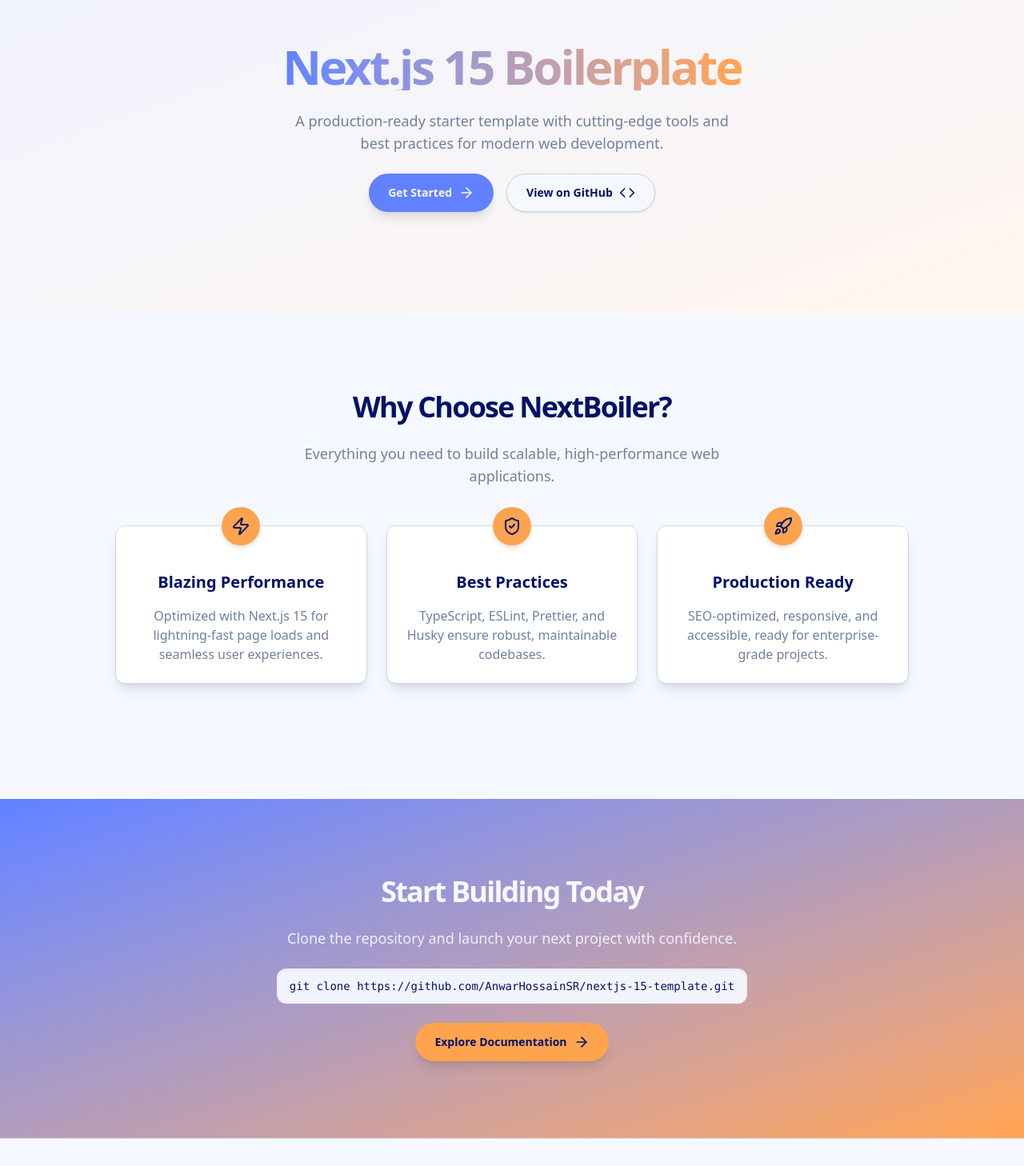
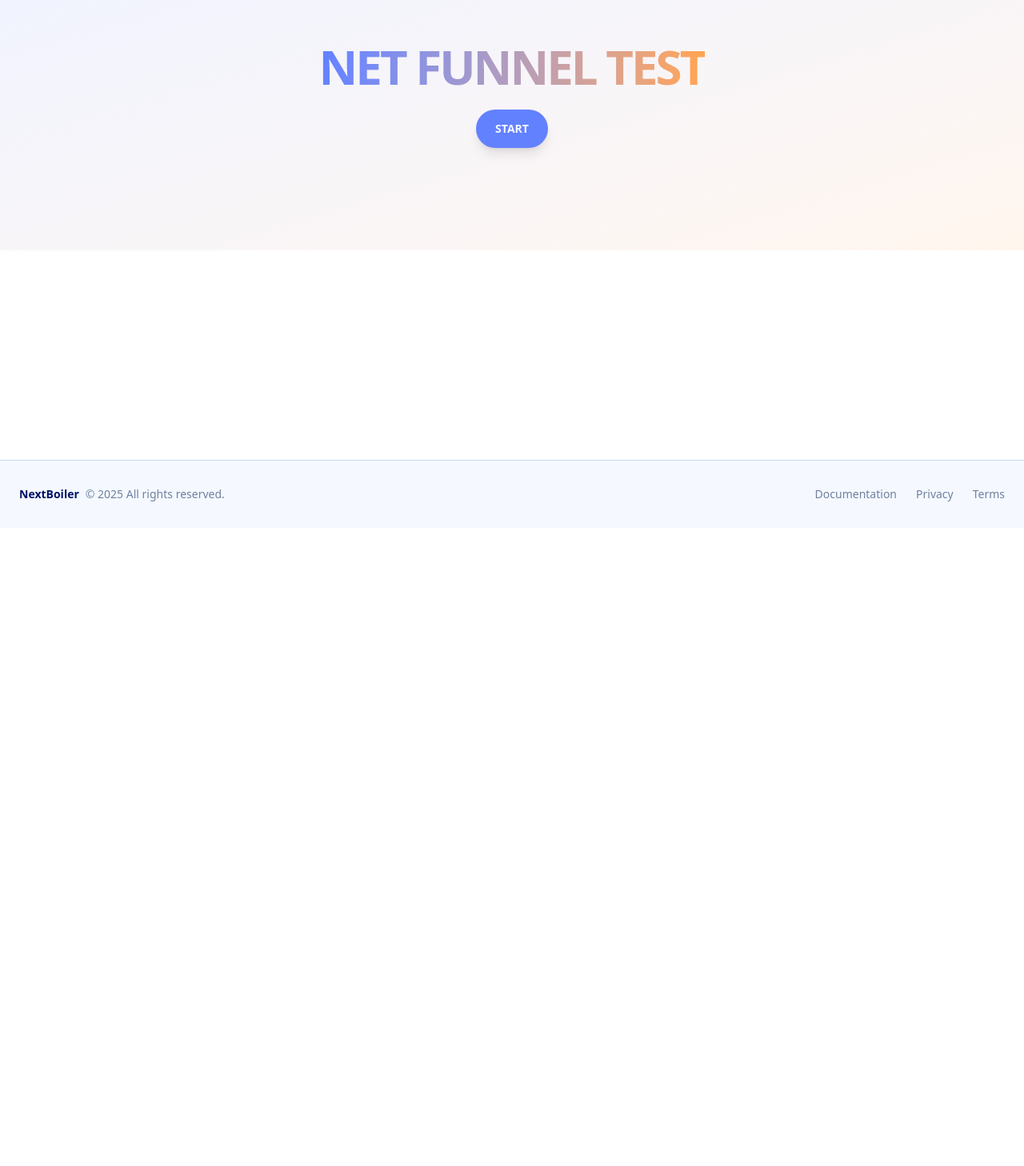
Before and after one commit to Kimjh4664/test-netfunnel, a Next.js app: page / in a window 1280 px wide. Shown: the part 140-1598 px from the top of the page at 80% size. After the commit the page ends 800 px from the top, so only its background shows below. Built offline with nearby package versions, Linux system fonts and the light colour scheme; no server answers.

Commit message:
중간커밋

```diff
--- a/package.json
+++ b/package.json
@@ -36,6 +36,7 @@
     "@tanstack/react-query-devtools": "^5.59.16",
     "axios": "^1.8.2",
     "class-variance-authority": "^0.7.1",
+    "clsx": "^2.1.1",
     "config": "^3.3.12",
     "date-fns": "^4.1.0",
     "framer-motion": "^12.7.4",
--- a/src/app/page.tsx
+++ b/src/app/page.tsx
@@ -4,7 +4,6 @@
 'use client';
 
 import { motion } from 'framer-motion';
-import { ArrowRight, Code, Rocket, ShieldCheck, Zap } from 'lucide-react';
 import Link from 'next/link';
 
 export default function Home() {
@@ -18,9 +17,6 @@
       {/* Hero Section */}
       <motion.section
         className="w-full py-12 sm:py-16 md:py-24 lg:py-32 bg-[var(--background)] relative overflow-hidden"
-        initial={{ opacity: 0 }}
-        animate={{ opacity: 1 }}
-        transition={{ duration: 0.8 }}
       >
         <div className="absolute inset-0 bg-gradient-to-br from-[var(--primary)]/[0.1] to-[var(--accent)]/[0.1] pointer-events-none" />
         <div className="container px-4 sm:px-6 relative z-10 max-w-full">
@@ -29,133 +25,16 @@
             {...fadeIn}
           >
             <h1 className="text-3xl sm:text-4xl md:text-5xl lg:text-6xl font-bold tracking-tighter font-poppins bg-gradient-to-r from-[var(--primary)] to-[var(--accent)] bg-clip-text text-transparent">
-              Next.js 15 Boilerplate
+              NET FUNNEL TEST
             </h1>
-            <p className="mx-auto max-w-[600px] text-[var(--muted-foreground)] text-base sm:text-lg px-4">
-              A production-ready starter template with cutting-edge tools and
-              best practices for modern web development.
-            </p>
             <div className="flex flex-col sm:flex-row items-center justify-center gap-4 w-full sm:w-auto px-4">
               <Link
                 href="/docs"
                 className="inline-flex h-12 items-center justify-center rounded-full bg-[var(--primary)] px-6 text-sm font-semibold text-[var(--primary-foreground)] shadow-lg hover:bg-[var(--primary)]/[0.9] transition-all duration-300 hover:scale-105 w-full sm:w-auto"
               >
-                Get Started
-                <ArrowRight className="ml-2 h-5 w-5" />
-              </Link>
-              <Link
-                href="https://github.com/AnwarHossainSR/nextjs-15-template"
-                target="_blank"
-                rel="noopener noreferrer"
-                className="inline-flex h-12 items-center justify-center rounded-full border border-[var(--border)] bg-[var(--card)] px-6 text-sm font-semibold text-[var(--foreground)] shadow-sm hover:bg-[var(--accent)] hover:text-[var(--accent-foreground)] transition-all duration-300 hover:scale-105 w-full sm:w-auto"
-              >
-                View on GitHub
-                <Code className="ml-2 h-5 w-5" />
+                START
               </Link>
             </div>
-          </motion.div>
-        </div>
-      </motion.section>
-
-      {/* Features Section */}
-      <motion.section
-        className="w-full py-12 sm:py-16 md:py-24 bg-[var(--card)]"
-        initial={{ opacity: 0 }}
-        whileInView={{ opacity: 1 }}
-        viewport={{ once: true }}
-        transition={{ duration: 0.8 }}
-      >
-        <div className="container px-4 sm:px-6 max-w-full">
-          <motion.div
-            className="flex flex-col items-center justify-center space-y-6 text-center"
-            {...fadeIn}
-          >
-            <h2 className="text-2xl sm:text-3xl md:text-4xl font-bold tracking-tighter font-poppins text-[var(--foreground)]">
-              Why Choose NextBoiler?
-            </h2>
-            <p className="mx-auto max-w-[600px] text-[var(--muted-foreground)] text-base sm:text-lg px-4">
-              Everything you need to build scalable, high-performance web
-              applications.
-            </p>
-          </motion.div>
-          <div className="mx-auto grid max-w-5xl grid-cols-1 gap-6 py-12 sm:grid-cols-2 lg:grid-cols-3 px-4">
-            {[
-              {
-                icon: Zap,
-                title: 'Blazing Performance',
-                description:
-                  'Optimized with Next.js 15 for lightning-fast page loads and seamless user experiences.',
-              },
-              {
-                icon: ShieldCheck,
-                title: 'Best Practices',
-                description:
-                  'TypeScript, ESLint, Prettier, and Husky ensure robust, maintainable codebases.',
-              },
-              {
-                icon: Rocket,
-                title: 'Production Ready',
-                description:
-                  'SEO-optimized, responsive, and accessible, ready for enterprise-grade projects.',
-              },
-            ].map((feature, index) => (
-              <motion.div
-                key={index}
-                className="relative flex flex-col items-center space-y-4 rounded-xl bg-[var(--background)] p-6 shadow-lg hover:shadow-xl transition-all duration-300 hover:-translate-y-1 border border-[var(--border)]"
-                initial={{ opacity: 0, y: 20 }}
-                whileInView={{ opacity: 1, y: 0 }}
-                viewport={{ once: true }}
-                transition={{ duration: 0.6, delay: index * 0.2 }}
-              >
-                <div className="absolute top-0 left-1/2 -translate-x-1/2 -translate-y-1/2 rounded-full bg-[var(--accent)] p-3 shadow-md">
-                  <feature.icon className="h-6 w-6 text-[var(--accent-foreground)]" />
-                </div>
-                <h3 className="text-lg sm:text-xl font-semibold text-[var(--foreground)] pt-8">
-                  {feature.title}
-                </h3>
-                <p className="text-center text-[var(--muted-foreground)] text-sm sm:text-base">
-                  {feature.description}
-                </p>
-              </motion.div>
-            ))}
-          </div>
-        </div>
-      </motion.section>
-
-      {/* CTA Section */}
-      <motion.section
-        className="w-full py-12 sm:py-16 md:py-24 bg-gradient-to-br from-[var(--primary)] to-[var(--accent)] text-[var(--primary-foreground)]"
-        initial={{ opacity: 0 }}
-        whileInView={{ opacity: 1 }}
-        viewport={{ once: true }}
-        transition={{ duration: 0.8 }}
-      >
-        <div className="container px-4 sm:px-6 max-w-full">
-          <motion.div
-            className="flex flex-col items-center space-y-6 text-center"
-            {...fadeIn}
-          >
-            <h2 className="text-2xl sm:text-3xl md:text-4xl font-bold tracking-tighter font-poppins">
-              Start Building Today
-            </h2>
-            <p className="mx-auto max-w-[600px] text-[var(--primary-foreground)]/[0.9] text-base sm:text-lg px-4">
-              Clone the repository and launch your next project with confidence.
-            </p>
-            <div className="flex flex-col sm:flex-row items-center justify-center gap-4 w-full sm:w-auto px-4">
-              <pre className="bg-[var(--card)]/[0.95] px-4 py-3 rounded-xl font-mono text-xs sm:text-sm text-[var(--foreground)] shadow-inner w-full overflow-x-auto max-w-full">
-                <code>
-                  git clone
-                  https://github.com/AnwarHossainSR/nextjs-15-template.git
-                </code>
-              </pre>
-            </div>
-            <Link
-              href="/docs"
-              className="inline-flex h-12 items-center justify-center rounded-full bg-[var(--accent)] px-6 text-sm font-semibold text-[var(--accent-foreground)] shadow-lg hover:bg-[var(--accent)]/[0.9] transition-all duration-300 hover:scale-105 w-full sm:w-auto mx-4"
-            >
-              Explore Documentation
-              <ArrowRight className="ml-2 h-5 w-5" />
-            </Link>
           </motion.div>
         </div>
       </motion.section>
```
Also changed, not shown: .clerk/.tmp/README.md (added), .clerk/.tmp/keyless.json (added), 2 other files (tests, documents, lock files or other folders).
